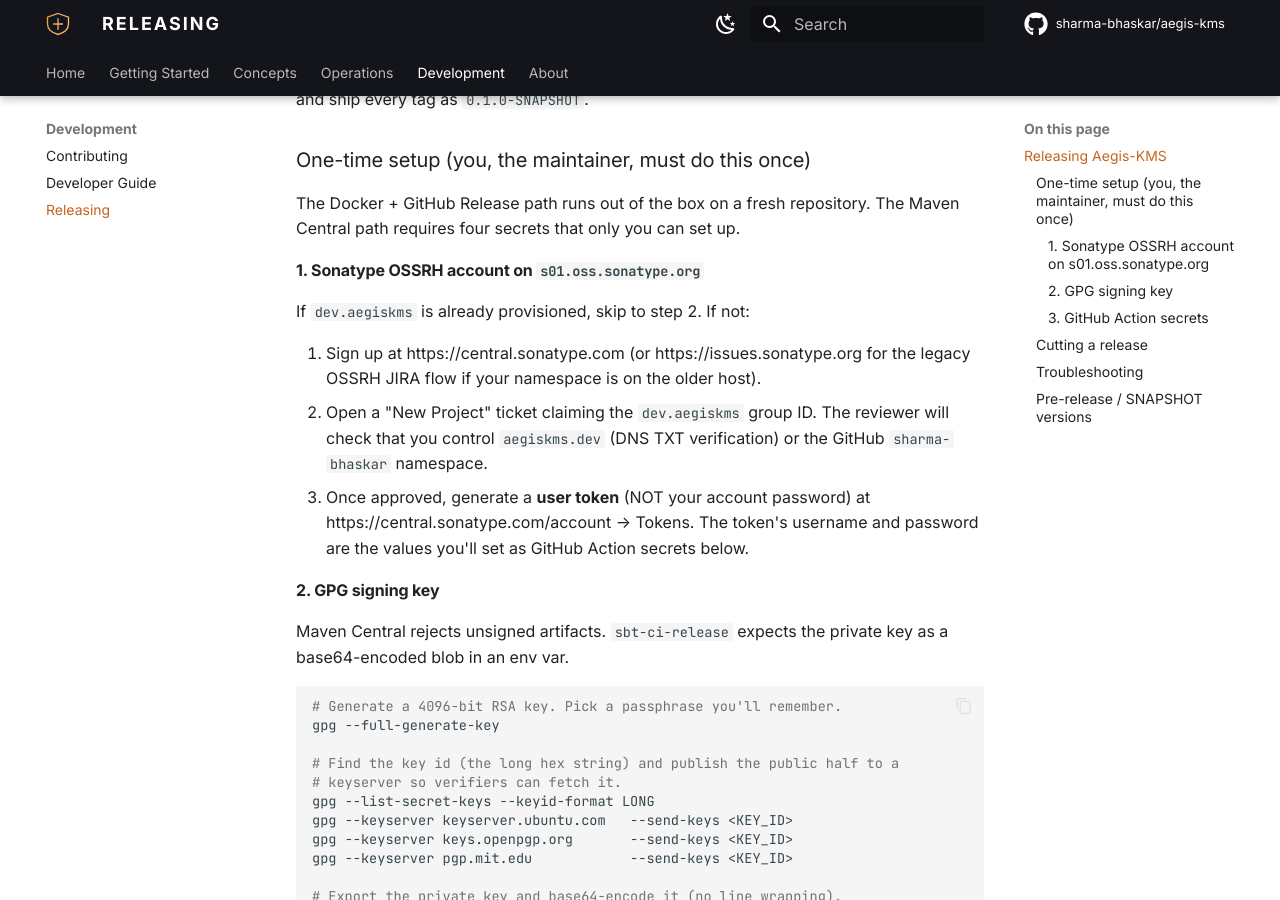
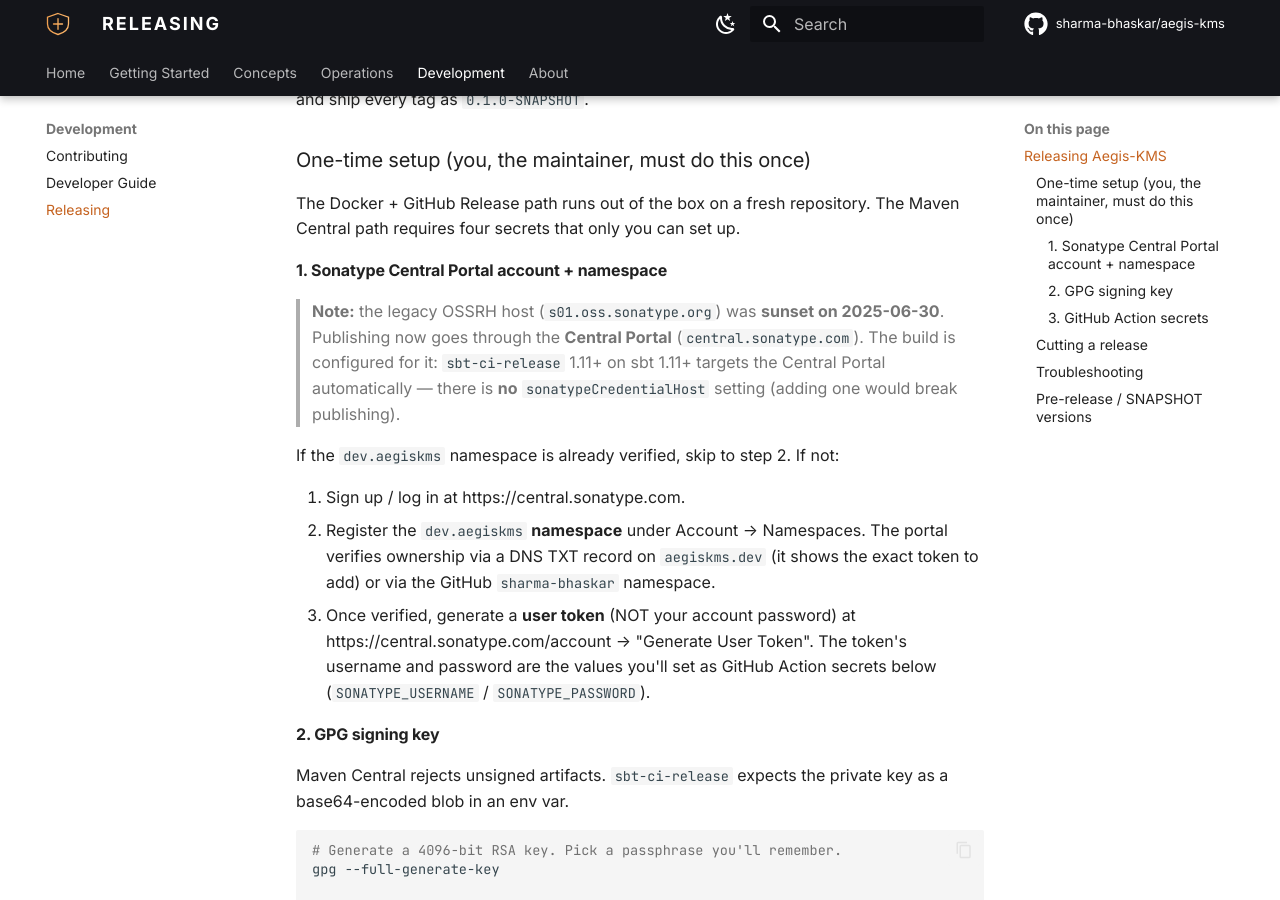
Before and after one commit to sharma-bhaskar/aegis-kms, an MkDocs documentation site: the page built from docs/development/releasing.md, in a window 1280 px wide and 900 px high, scrolled down 688 px. Built offline with MkDocs 1.6.1 and Material for MkDocs 9.7.7, drawn with Linux system fonts in a browser that asks for light colours; comment, search, counter and statistics services are not loaded; some of the changed text lies outside the part shown.

Commit message:
build: migrate Maven publishing to Sonatype Central Portal (sbt 1.12.11, sbt-ci-release 1.11.2) (#93)
Signed-off-by: bhaskarsharma <sharma.b6@gmail.com>

````diff
--- a/RELEASING.md
+++ b/RELEASING.md
@@ -22,18 +22,24 @@
 The Docker + GitHub Release path runs out of the box on a fresh repository.
 The Maven Central path requires four secrets that only you can set up.
 
-### 1. Sonatype OSSRH account on `s01.oss.sonatype.org`
+### 1. Sonatype Central Portal account + namespace
 
-If `dev.aegiskms` is already provisioned, skip to step 2. If not:
+> **Note:** the legacy OSSRH host (`s01.oss.sonatype.org`) was **sunset on
+> 2025-06-30**. Publishing now goes through the **Central Portal**
+> (`central.sonatype.com`). The build is configured for it: `sbt-ci-release`
+> 1.11+ on sbt 1.11+ targets the Central Portal automatically — there is **no**
+> `sonatypeCredentialHost` setting (adding one would break publishing).
 
-1. Sign up at https://central.sonatype.com (or https://issues.sonatype.org
-   for the legacy OSSRH JIRA flow if your namespace is on the older host).
-2. Open a "New Project" ticket claiming the `dev.aegiskms` group ID. The
-   reviewer will check that you control `aegiskms.dev` (DNS TXT verification)
-   or the GitHub `sharma-bhaskar` namespace.
-3. Once approved, generate a **user token** (NOT your account password) at
-   https://central.sonatype.com/account → Tokens. The token's username and
-   password are the values you'll set as GitHub Action secrets below.
+If the `dev.aegiskms` namespace is already verified, skip to step 2. If not:
+
+1. Sign up / log in at https://central.sonatype.com.
+2. Register the `dev.aegiskms` **namespace** under Account → Namespaces. The
+   portal verifies ownership via a DNS TXT record on `aegiskms.dev` (it shows
+   the exact token to add) or via the GitHub `sharma-bhaskar` namespace.
+3. Once verified, generate a **user token** (NOT your account password) at
+   https://central.sonatype.com/account → "Generate User Token". The token's
+   username and password are the values you'll set as GitHub Action secrets
+   below (`SONATYPE_USERNAME` / `SONATYPE_PASSWORD`).
 
 ### 2. GPG signing key
 
@@ -107,8 +113,9 @@
 | Tag pushed but workflow didn't fire | Branch protection or workflow `on:` filter | Verify the tag matches `v*`; check the Actions tab for queued runs |
 | Docker tag missing the `v` prefix | Intentional — the workflow strips `v` so `v0.1.1 → ghcr.io/...:0.1.1` | This is the documented format |
 
-For deeper diagnostics, the workflow run page captures the full sbt output
-including the staged Sonatype URL.
+For deeper diagnostics, the workflow run page captures the full sbt output;
+the Central Portal's **Deployments** view (central.sonatype.com) shows the
+upload's validation status and any rejection reasons.
 
 ## Pre-release / SNAPSHOT versions
 
@@ -122,4 +129,6 @@
 sbt ci-release
 ```
 
-The Sonatype snapshot repo accepts these without manual staging.
+SNAPSHOTs publish to the Central Portal snapshot repository
+(`https://central.sonatype.com/repository/maven-snapshots/`) and skip the
+release validation/publish step that tagged versions go through.
````
Also changed, not shown: CHANGELOG.md (+6 -0 lines), 3 other files.
